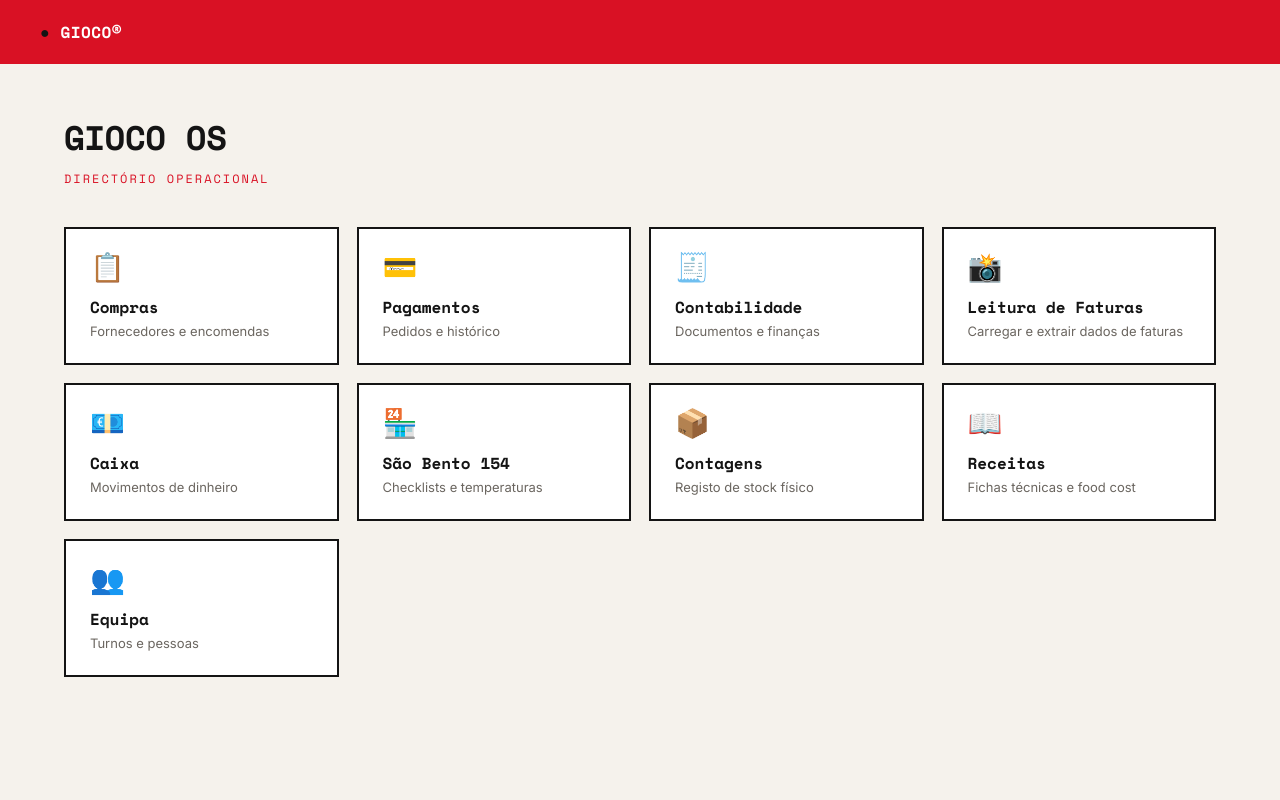
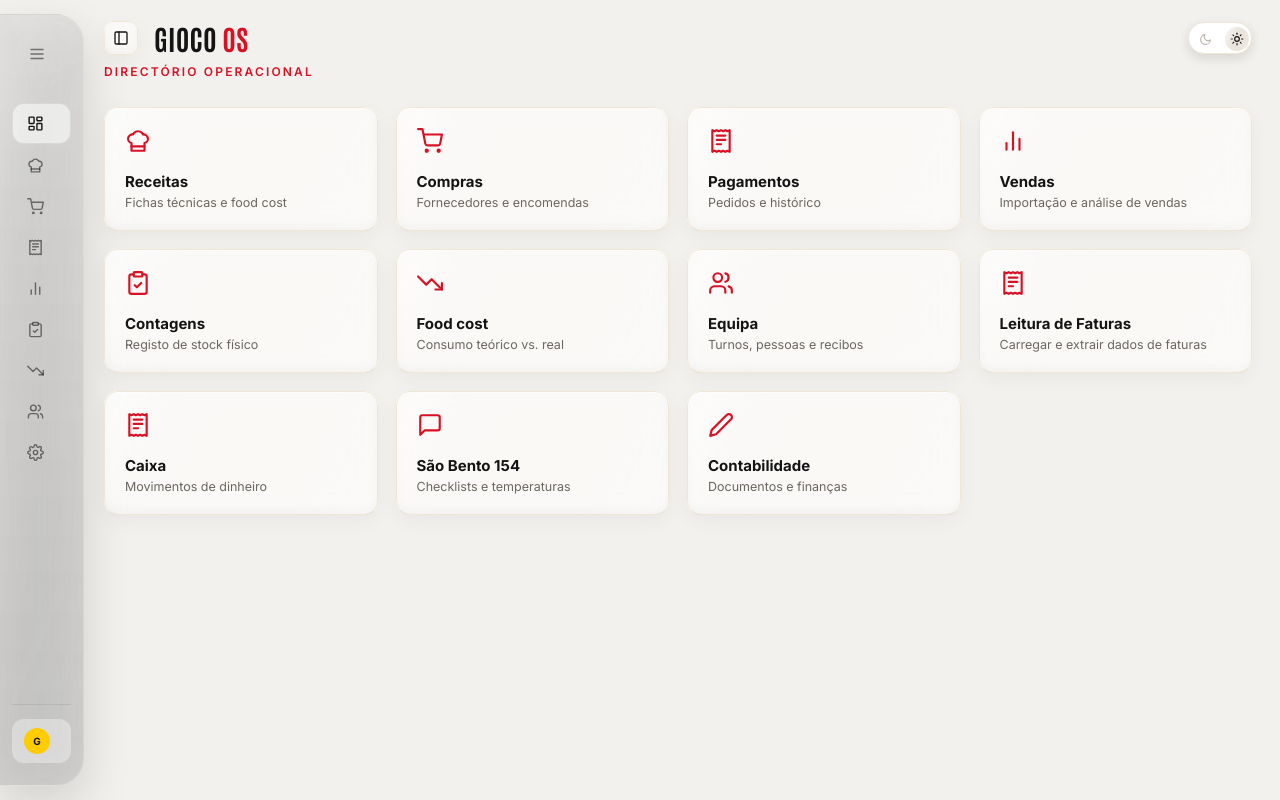
Before and after one commit to eatgioco/eatgioco.github.io, a plain HTML site: page index.html in a window 1280 px wide. Drawn offline with nearby package versions, Linux system fonts and the light colour scheme.

Commit message:
index: Home migrado para o shell (sidebar, cartões glass-light, todas as páginas públicas)
Co-Authored-By: Claude Fable 5 <noreply@anthropic.com>

```diff
--- a/index.html
+++ b/index.html
@@ -16,210 +16,149 @@
 
 <link rel="preconnect" href="https://fonts.googleapis.com">
 <link rel="preconnect" href="https://fonts.gstatic.com" crossorigin>
-<link href="https://fonts.googleapis.com/css2?family=Space+Mono:wght@400;700&family=Inter:wght@400;500;600&display=swap" rel="stylesheet">
+<link href="https://fonts.googleapis.com/css2?family=Antonio:wght@700&family=Inter:wght@400;500;600;700&display=swap" rel="stylesheet">
+<link rel="stylesheet" href="gioco-shell.css">
 
 <style>
-  :root{
-    --bg:#F5F2EC;
-    --red:#D91124;
-    --black:#141414;
-    --white:#FFFFFF;
-    --line:#E2DDD1;
-    --muted:#6b6660;
-  }
-
-  *{box-sizing:border-box;}
-
-  body{
-    margin:0;
-    background:var(--bg);
-    color:var(--black);
-    font-family:'Inter', sans-serif;
-    -webkit-font-smoothing:antialiased;
-  }
-
-  h1,h2,h3,.mono,.card-title,.tag,.field-label{
-    font-family:'Space Mono', monospace;
-  }
-
-  header{
-    background:var(--red);
-    color:var(--white);
-    padding:20px 24px;
-  }
-
-  .header-inner{
-    max-width:1200px;
-    margin:0 auto;
-    display:flex;
-    align-items:center;
-    gap:8px;
-  }
-
-  .brand-mark{
-    font-family:'Space Mono', monospace;
-    font-size:16px;
-    font-weight:700;
-    letter-spacing:0.5px;
-  }
-
-  main{
-    max-width:1200px;
-    margin:0 auto;
-    padding:48px 24px;
-  }
-
-  .page-title{
-    margin:0;
-    font-size:34px;
-    font-weight:700;
-    letter-spacing:-0.5px;
-  }
-
   .page-subtitle{
-    margin:8px 0 0;
-    font-family:'Space Mono', monospace;
+    margin:-14px 0 0;
     font-size:12px;
+    font-weight:600;
     color:var(--red);
-    letter-spacing:2px;
+    letter-spacing:.18em;
     text-transform:uppercase;
   }
-
-  .grid{
+  .home-grid{
     display:grid;
     grid-template-columns:repeat(auto-fill, minmax(260px, 1fr));
     gap:18px;
-    margin-top:40px;
+    margin-top:28px;
   }
-
-  .card{
+  .home-card{
     display:block;
-    background:var(--white);
-    border:2px solid var(--black);
-    padding:24px;
     text-decoration:none;
-    color:var(--black);
-    cursor:pointer;
-    transition:transform .12s ease, box-shadow .12s ease;
+    color:var(--ink);
   }
-
-  .card:hover{
-    transform:translate(-2px,-2px);
-    box-shadow:4px 4px 0 var(--red);
-  }
-
-  .card-icon{
-    font-size:28px;
-    line-height:1;
-  }
-
-  .card-title{
+  .home-card > *{ position:relative; z-index:1; }
+  .home-card .card-icon{ color:var(--red); }
+  .home-card .card-title{
     margin:14px 0 4px;
-    font-size:16px;
+    font-size:15px;
     font-weight:700;
   }
-
-  .card-subtitle{
+  .home-card .card-subtitle{
     margin:0;
-    font-family:'Inter', sans-serif;
-    font-size:13px;
+    font-size:12.5px;
     color:var(--muted);
-  }
-
-  .card-disabled{
-    cursor:default;
-    opacity:0.5;
-    position:relative;
-  }
-
-  .card-disabled:hover{
-    transform:none;
-    box-shadow:none;
-  }
-
-  .card-standby-badge{
-    position:absolute;
-    top:24px;
-    right:24px;
-    font-family:'Space Mono', monospace;
-    font-size:9px;
-    font-weight:700;
-    letter-spacing:0.5px;
-    text-transform:uppercase;
-    color:var(--muted);
-    border:1px solid var(--muted);
-    padding:3px 6px;
   }
 </style>
 </head>
 <body>
+<script src="gioco-shell.js"></script>
 
-<header>
-  <div class="header-inner">
-    <span class="brand-mark"><span style="color:var(--black);">●</span> GIOCO®</span>
+<div class="shell">
+
+  <div class="sidebar glass collapsed" id="sidebarEl">
+    <div class="glass-bend"></div>
+    <div class="brand">
+      <div class="mark-collapsed"><svg class="icon" width="18" height="18"><use href="#i-menu"/></svg></div>
+      <img src="Logo_Tomato_5x.png" alt="GIOCO" class="mark-logo">
+      <div class="word">GIOCO OS<span>painel interno</span></div>
     </div>
-</header>
+    <nav id="giocoNav"></nav>
+    <script>giocoNav('index.html');</script>
+    <div class="sidebar-foot">
+      <div class="foot-user"><div style="width:26px;height:26px;border-radius:50%;background:var(--mustard);display:flex;align-items:center;justify-content:center;font-size:10px;font-weight:700;color:#141414;flex-shrink:0">G</div> <span>GIOCO</span><div class="dot"></div></div>
+    </div>
+  </div>
 
-<main>
-  <h1 class="page-title">GIOCO OS</h1>
+  <div class="main">
+    <div class="page">
+
+      <div class="greet-row">
+        <button class="sidebar-pin-btn glass-light" id="sidebarPinBtn" onclick="toggleSidebarPin()">
+          <svg class="icon" width="16" height="16"><use href="#i-panel-left"/></svg>
+        </button>
+        <h1>GIOCO <b>OS</b></h1>
+        <div class="spacer"></div>
+        <div class="toggle-track is-light" id="toggleTrack" onclick="toggleThemeSwitch()">
+          <div class="toggle-knob" id="toggleKnob"><svg class="icon" width="14" height="14" id="knobIcon"><use href="#i-sun"/></svg></div>
+          <div class="toggle-ghost" id="toggleGhost"><svg class="icon" width="13" height="13" id="ghostIcon"><use href="#i-moon"/></svg></div>
+        </div>
+      </div>
       <p class="page-subtitle">Directório Operacional</p>
 
-  <div class="grid">
-    <a class="card" href="compras.html">
-      <div class="card-icon">📋</div>
+      <div class="home-grid">
+        <a class="home-card card glass-light" href="receitas.html">
+          <div class="card-icon"><svg class="icon" width="26" height="26"><use href="#i-chef-hat"/></svg></div>
+          <h3 class="card-title">Receitas</h3>
+          <p class="card-subtitle">Fichas técnicas e food cost</p>
+        </a>
+
+        <a class="home-card card glass-light" href="compras.html">
+          <div class="card-icon"><svg class="icon" width="26" height="26"><use href="#i-shopping-cart"/></svg></div>
           <h3 class="card-title">Compras</h3>
           <p class="card-subtitle">Fornecedores e encomendas</p>
         </a>
 
-    <a class="card" href="pagamentos.html">
-      <div class="card-icon">💳</div>
+        <a class="home-card card glass-light" href="pagamentos.html">
+          <div class="card-icon"><svg class="icon" width="26" height="26"><use href="#i-receipt"/></svg></div>
           <h3 class="card-title">Pagamentos</h3>
           <p class="card-subtitle">Pedidos e histórico</p>
         </a>
 
-    <a class="card" href="contabilidade.html">
-      <div class="card-icon">🧾</div>
-      <h3 class="card-title">Contabilidade</h3>
-      <p class="card-subtitle">Documentos e finanças</p>
+        <a class="home-card card glass-light" href="vendas.html">
+          <div class="card-icon"><svg class="icon" width="26" height="26"><use href="#i-bar-chart-2"/></svg></div>
+          <h3 class="card-title">Vendas</h3>
+          <p class="card-subtitle">Importação e análise de vendas</p>
         </a>
 
-    <a class="card" href="leitura-faturas.html">
-      <div class="card-icon">📸</div>
+        <a class="home-card card glass-light" href="contagens.html">
+          <div class="card-icon"><svg class="icon" width="26" height="26"><use href="#i-clipboard-check"/></svg></div>
+          <h3 class="card-title">Contagens</h3>
+          <p class="card-subtitle">Registo de stock físico</p>
+        </a>
+
+        <a class="home-card card glass-light" href="foodcost.html">
+          <div class="card-icon"><svg class="icon" width="26" height="26"><use href="#i-trending-down"/></svg></div>
+          <h3 class="card-title">Food cost</h3>
+          <p class="card-subtitle">Consumo teórico vs. real</p>
+        </a>
+
+        <a class="home-card card glass-light" href="equipa.html">
+          <div class="card-icon"><svg class="icon" width="26" height="26"><use href="#i-users"/></svg></div>
+          <h3 class="card-title">Equipa</h3>
+          <p class="card-subtitle">Turnos, pessoas e recibos</p>
+        </a>
+
+        <a class="home-card card glass-light" href="leitura-faturas.html">
+          <div class="card-icon"><svg class="icon" width="26" height="26"><use href="#i-receipt"/></svg></div>
           <h3 class="card-title">Leitura de Faturas</h3>
           <p class="card-subtitle">Carregar e extrair dados de faturas</p>
         </a>
 
-    <a class="card" href="caixa.html">
-      <div class="card-icon">💶</div>
+        <a class="home-card card glass-light" href="caixa.html">
+          <div class="card-icon"><svg class="icon" width="26" height="26"><use href="#i-receipt"/></svg></div>
           <h3 class="card-title">Caixa</h3>
           <p class="card-subtitle">Movimentos de dinheiro</p>
         </a>
 
-    <a class="card" href="loja-sao-bento.html">
-      <div class="card-icon">🏪</div>
+        <a class="home-card card glass-light" href="loja-sao-bento.html">
+          <div class="card-icon"><svg class="icon" width="26" height="26"><use href="#i-message-square"/></svg></div>
           <h3 class="card-title">São Bento 154</h3>
           <p class="card-subtitle">Checklists e temperaturas</p>
         </a>
 
-    <a class="card" href="contagens.html">
-      <div class="card-icon">📦</div>
-      <h3 class="card-title">Contagens</h3>
-      <p class="card-subtitle">Registo de stock físico</p>
-    </a>
-
-    <a class="card" href="receitas.html">
-      <div class="card-icon">📖</div>
-      <h3 class="card-title">Receitas</h3>
-      <p class="card-subtitle">Fichas técnicas e food cost</p>
-    </a>
-
-    <a class="card" href="equipa.html">
-      <div class="card-icon">👥</div>
-      <h3 class="card-title">Equipa</h3>
-      <p class="card-subtitle">Turnos e pessoas</p>
+        <a class="home-card card glass-light" href="contabilidade.html">
+          <div class="card-icon"><svg class="icon" width="26" height="26"><use href="#i-pencil"/></svg></div>
+          <h3 class="card-title">Contabilidade</h3>
+          <p class="card-subtitle">Documentos e finanças</p>
         </a>
       </div>
-</main>
+
+    </div>
+  </div>
+</div>
 
 </body>
 </html>
```
Lines whose indentation alone changed are shown as unchanged.
